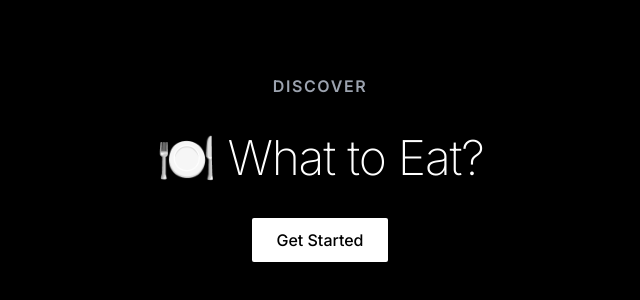
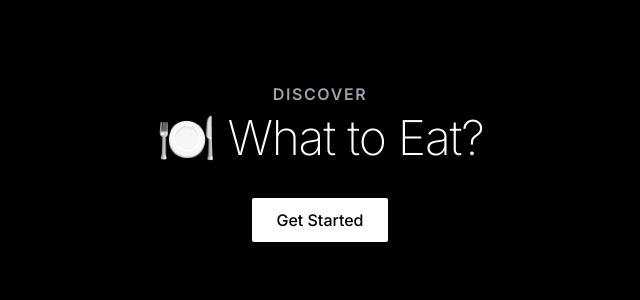
Before and after one commit to jysonn97/what-to-eat, a Next.js app: page / in a window 1280 px wide. Shown: the part 238-538 px from the top of the page, without its empty margins (320-960 px from the left). Built offline with nearby package versions, Linux system fonts and the light colour scheme.

Commit message:
Update index.js

```diff
--- a/pages/index.js
+++ b/pages/index.js
@@ -9,11 +9,12 @@ export default function HomePage() {
 
   return (
     <div className="min-h-screen bg-black text-white flex items-center justify-center px-4">
-      <div className="text-center space-y-9">
-        <p className="text-sm md:text-base tracking-widest text-gray-400 uppercase font-semibold mt-3">
+      <div className="text-center">
+        <p className="text-sm md:text-base tracking-widest text-gray-400 uppercase font-semibold mb-2">
           Discover
         </p>
 
+        <div className="space-y-9">
           <h1 className="text-4xl md:text-5xl font-extralight tracking-tight leading-tight text-white">
             🍽️ What to Eat?
           </h1>
@@ -26,5 +27,6 @@ export default function HomePage() {
           </button>
         </div>
       </div>
+    </div>
   );
 }
```
Lines whose indentation alone changed are shown as unchanged.
